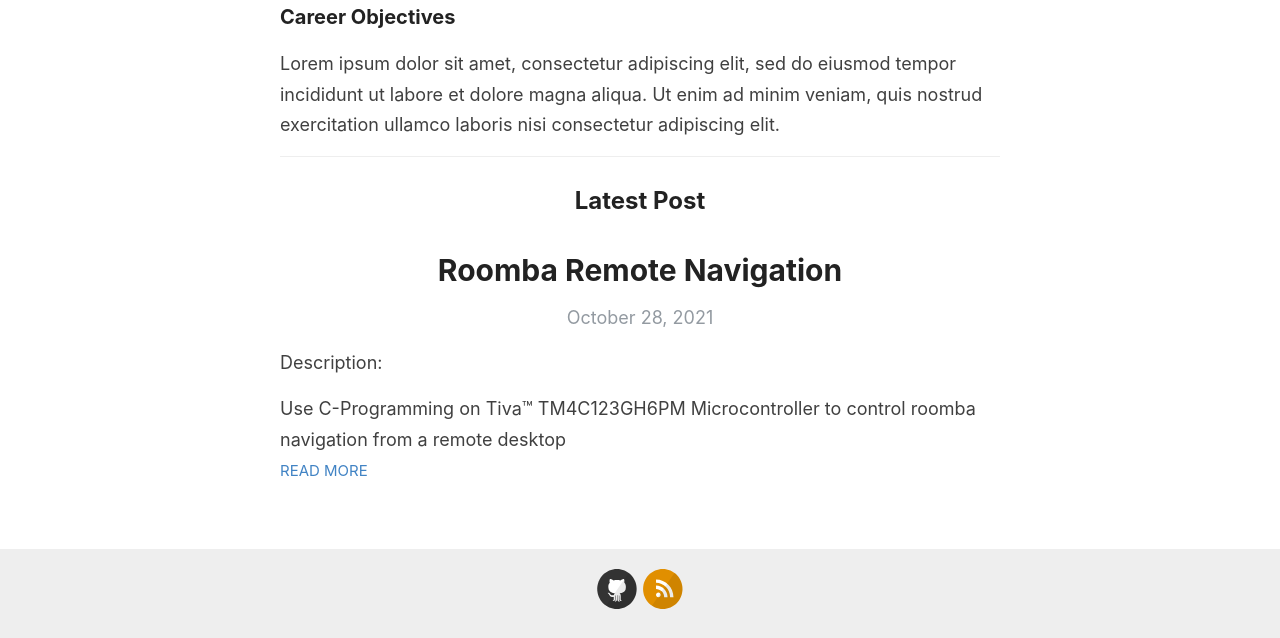
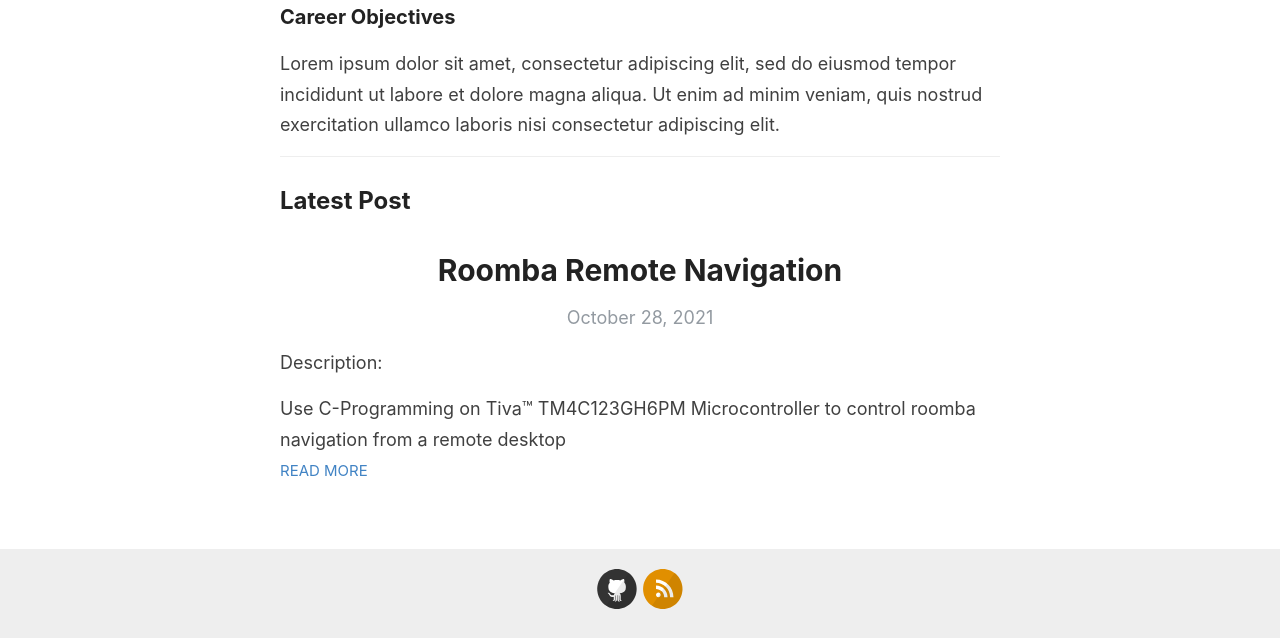
Before and after one commit to francidollars/francidollars.github.io, a Jekyll site: the page built from index.html, in a window 1280 px wide. Shown: the part 819-1457 px from the top of the page. Built offline with Jekyll 4.4.1, drawn with Linux system fonts in a browser that asks for light colours; the list of posts is cut into pages by our own code.

Commit message:
Update index.html

```diff
--- a/index.html
+++ b/index.html
@@ -7,7 +7,7 @@ layout: default
     <img src="/images/IMG_6708.jpg" style="margin-bottom:20px;width:80%;">
     Lorem ipsum dolor sit amet, consectetur adipiscing elit, sed do eiusmod tempor incididunt ut labore et dolore magna aliqua. Ut enim ad minim veniam, quis nostrud exercitation ullamco laboris nisi consectetur adipiscing elit.
   </p>
-  <h3 style="text-align: left;">Career Objectives</h3>
+  <h3 style="text-align:left;">Career Objectives</h3>
   <p>
     Lorem ipsum dolor sit amet, consectetur adipiscing elit, sed do eiusmod tempor incididunt ut labore et dolore magna aliqua. Ut enim ad minim veniam, quis nostrud exercitation ullamco laboris nisi consectetur adipiscing elit.
   </p>
@@ -16,7 +16,7 @@ layout: default
 {% assign post = (paginator.posts | first) %}
 {% if post %}
   <div class="posts">
-    <h2 style="text-align=left;">Latest Post</h2>
+    <h2 style="text-align:left;">Latest Post</h2>
     <article class="post">
      <a href="{{ site.baseurl }}{{ post.url }}">
        <h1>{{ post.title }}</h1>
```
